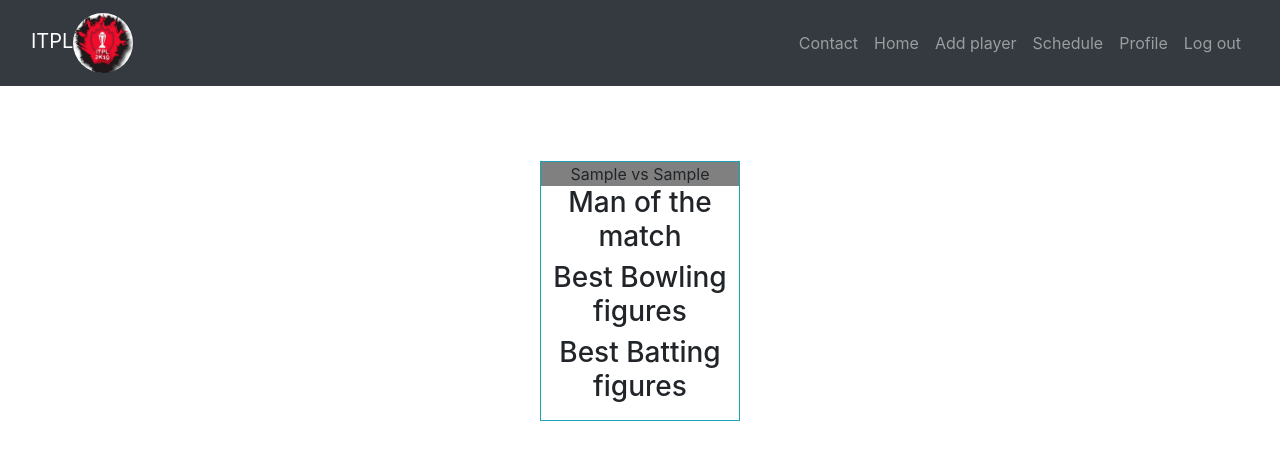
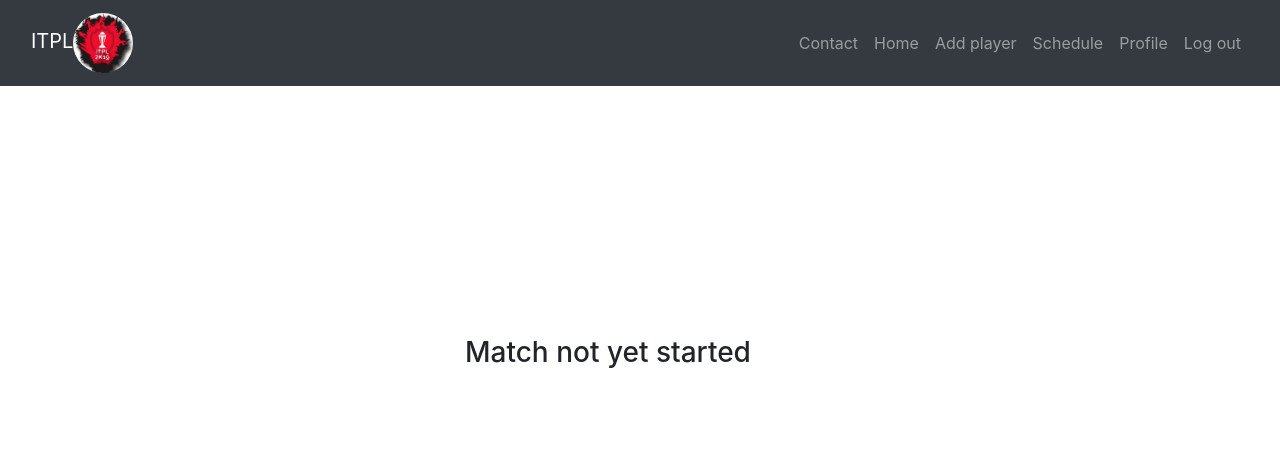
Before and after one commit to iam-ruk/ITPL, a Django app: page /schedule/1/ in a window 1280 px wide. Shown: the top 460 px of the page. Run offline with Django 3.2, Linux system fonts and the light colour scheme; a user stored in the database is signed in; tables that the repository leaves empty hold one stand-in row (values such as "Sample post"); some libraries are stand-ins or nearby versions.

Commit message:
add if clause to tournament/detail.html

```diff
--- a/tournament/static/tournament/sch.css
+++ b/tournament/static/tournament/sch.css
@@ -28,3 +28,7 @@ text-align:center;
 .detail-info{
 margin:75px;
 }
+
+#not-yet{
+padding-top:250px;
+}
--- a/tournament/templates/tournament/detail.html
+++ b/tournament/templates/tournament/detail.html
@@ -9,6 +9,7 @@
     <div class="col-md-4">
     </div>
     <div class="col-md-4">
+        {% if match.MatchDescription.best_bowler %}
        <div class="border border-info detail-info">
            <div class="detail-head">
             {{match.team_a}} vs {{match.team_b}}
@@ -20,6 +21,9 @@
                 <p>{{match.MatchDescription}}</p>
            </div>
        </div>
+        {% else %}
+        <h3 id="not-yet">Match not yet started</h3>
+        {% endif%}
     </div>
 </div>
 </div>
```
